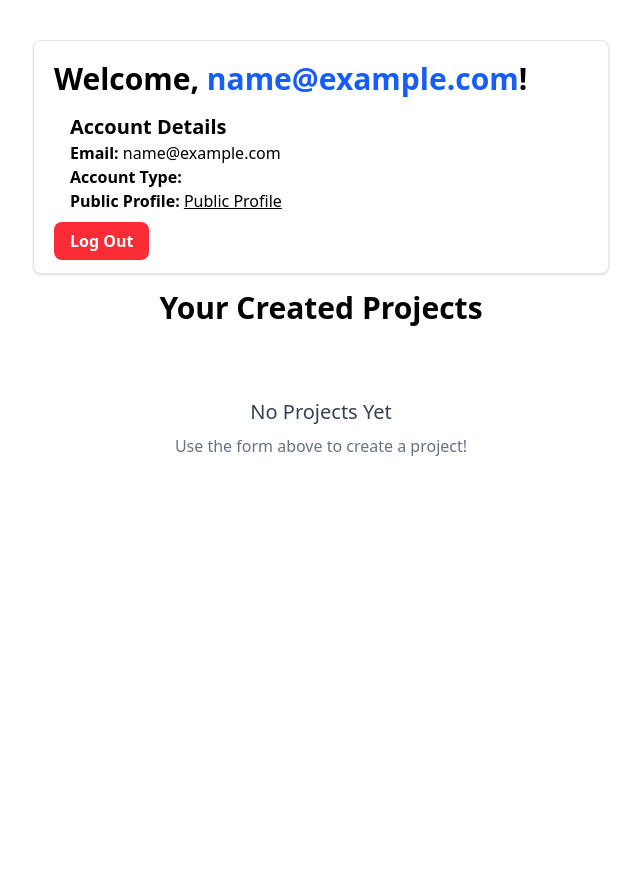
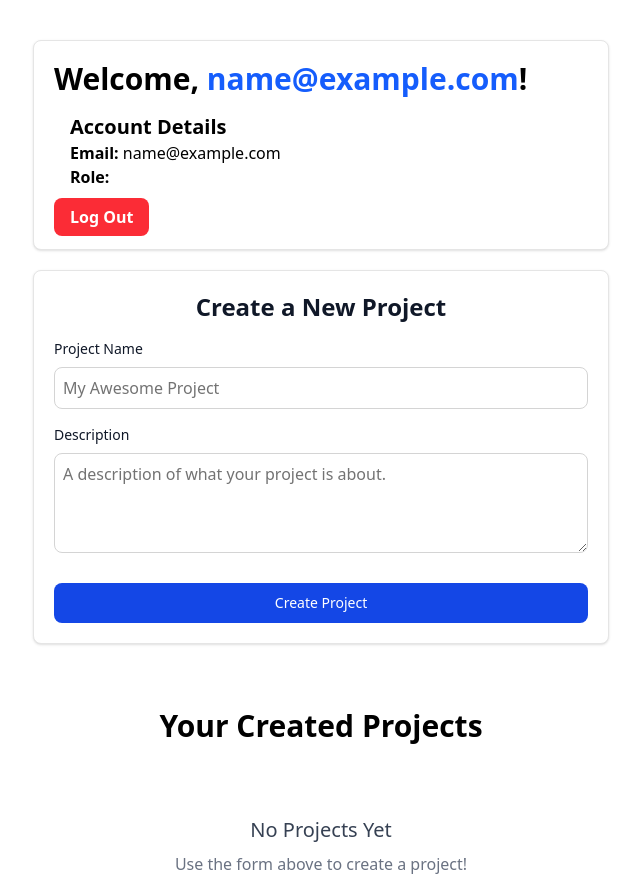
Before and after one commit to gigagrug/code-connect, a Flask app: page /profile in a window 1280 px wide. Shown: the part 65-939 px from the top of the page, without its empty margins (319-959 px from the left). Before the commit the page ends 521 px from the top, so only its background shows below. Run offline with Flask 3, Linux system fonts and the light colour scheme; the visitor is signed in with stand-in values (Sample User, id 1); style sheets or scripts are compiled from the project's sources.

Commit message:
role -> permissions, account_type -> role

```diff
--- a/api/auth.py
+++ b/api/auth.py
@@ -7,14 +7,14 @@
     email = request.form.get('email')
     password = request.form.get('password')
     password2 = request.form.get('password2')
-    account_type = request.form.get('account_type')
+    role = request.form.get('role')
 
-    role = 0
+    permission = 0
 
-    if account_type == '1':
-        role = 1
+    if role == '1':
+        permission = 1
 
-    if not all([email, password, password2, account_type]):
+    if not all([email, password, password2, role]):
         flash('All fields are required.', 'danger')
         return redirect(url_for('register'))
 
@@ -43,13 +43,13 @@
                 flash('An account with this email already exists.', 'warning')
             else:
                 insert_query = text(
-                    "INSERT INTO users (email, password, account_type, role) VALUES (:email, :password, :account_type, :role)"
+                    "INSERT INTO users (email, password, role, permission) VALUES (:email, :password, :role, :permission)"
                 )
                 params = {
                     "email": email,
                     "password": db_password,
-                    "account_type": int(account_type),
-                    "role": int(role)
+                    "role": int(role),
+                    "permission": int(permission)
                 }
                 connection.execute(insert_query, params)
                 connection.commit()
@@ -78,7 +78,7 @@
 
     try:
         with engine.connect() as connection:
-            query = text("SELECT id, email, password, account_type, role FROM users WHERE email = :email")
+            query = text("SELECT id, email, password, role, permission FROM users WHERE email = :email")
             result = connection.execute(query, {"email": email}).mappings().first()
 
             if result:
@@ -94,8 +94,8 @@
                     session.clear()
                     session['user_id'] = result.id
                     session['email'] = result.email
-                    session['account_type'] = result.account_type
                     session['role'] = result.role
+                    session['permission'] = result.permission
                     flash(f"Welcome back, {email}!", "success")
                     return redirect(url_for('profile'))
 
@@ -108,7 +108,7 @@
     return redirect(url_for('login'))
 
 def get_profile_data(engine):
-    if session['account_type'] == 3:
+    if session['role'] == 3:
         student_id = session['user_id']
         with engine.connect() as conn:
             student_query = text("""
@@ -130,7 +130,7 @@
                 pending_request = conn.execute(req_query, {"student_id": student_id}).first()
 
                 if not pending_request:
-                    inst_query = text("SELECT id, email FROM users WHERE account_type = 0 ORDER BY email")
+                    inst_query = text("SELECT id, email FROM users WHERE role = 0 ORDER BY email")
                     instructors = conn.execute(inst_query).all()
 
             assignments = get_projects_for_student(engine)
@@ -149,7 +149,7 @@
             user_query = text("""
                 SELECT id, name, email, bio
                 FROM users
-                WHERE id = :user_id AND account_type = 1
+                WHERE id = :user_id AND role = 1
             """)
             business_user = conn.execute(user_query, {"user_id": user_id}).mappings().first()
 
--- a/api/projects.py
+++ b/api/projects.py
@@ -6,7 +6,7 @@
         flash("You must be logged in to create a project.", "warning")
         return redirect(url_for('login'))
 
-    if session.get('role') != 1:
+    if session.get('permission') != 1:
         flash("You do not have permission to create projects.", "danger")
         return redirect(url_for('index'))
 
@@ -18,7 +18,7 @@
         flash("Project name and description are required.", "danger")
         return redirect(url_for('profile'))
 
-    status = 1 if session.get('account_type') == 0 else 0
+    status = 1 if session.get('role') == 0 else 0
 
     try:
         with engine.connect() as connection:
@@ -40,7 +40,7 @@
     return redirect(url_for('profile'))
 
 def approve_project(project_id, engine):
-    if session.get('account_type') != 0:
+    if session.get('role') != 0:
         flash("You do not have permission to perform this action.", "danger")
         return redirect(url_for('project_page', project_id=project_id))
 
@@ -74,13 +74,13 @@
             project_query = text("""
                 SELECT
                     p.id, p.name, p.description, p.status,
-                    u.email, u.account_type,
+                    u.email, u.role,
                     COUNT(t.id) AS team_count
                 FROM projects p
                 JOIN users u ON p.user_id = u.id
                 LEFT JOIN teams t ON p.id = t.project_id
                 WHERE p.user_id = :user_id
-                GROUP BY p.id, u.email, u.account_type
+                GROUP BY p.id, u.email, u.role
                 ORDER BY p.id DESC
             """)
             projects = connection.execute(project_query, {"user_id": user_id}).mappings().all()
@@ -98,7 +98,7 @@
             query = text("""
                 SELECT
                     p.id, p.name, p.description, p.status,
-                    u.email, u.account_type
+                    u.email, u.role
                 FROM projects p
                 JOIN users u ON p.user_id = u.id
                 ORDER BY p.id DESC
@@ -179,7 +179,7 @@
                 SELECT
                     p.id, p.name, p.description, p.status,
                     p.project_link, p.github_link,
-                    u.email, u.account_type, u.id as user_id
+                    u.email, u.role, u.id as user_id
                 FROM projects p
                 JOIN users u ON p.user_id = u.id
                 WHERE p.id = :project_id
--- a/main.py
+++ b/main.py
@@ -191,7 +191,7 @@
 
 @app.route('/userMgt')
 def user_mgt():
-    if 'user_id' not in session or session.get('account_type') != 0:
+    if 'user_id' not in session or session.get('role') != 0:
         flash("Access restricted to instructors.", "danger")
         return redirect(url_for('profile'))
     return get_user_mgt_data(engine)
--- a/schema/data/0_data.sql
+++ b/schema/data/0_data.sql
@@ -1,5 +1,5 @@
 INSERT INTO `users`
-	(`name`, `email`, `password`, `account_type`, `role`, `bio`, `instructor_id`, `graduation`)
+	(`name`, `email`, `password`, `role`, `permission`, `bio`, `instructor_id`, `graduation`)
 VALUES
 	('Dr. Evelyn Reed', 'i1@i.com', '1', 0, 0, 'Professor of Computer Science with a focus on AI and machine learning.', NULL, NULL),
 	('Dr. Samuel Chen', 'i2@i.com', '1', 0, 0, 'Specializing in database systems and web application architecture.', NULL, NULL),
--- a/templates/frags/shell.html
+++ b/templates/frags/shell.html
@@ -22,7 +22,7 @@
         <ul class="flex flex-row space-x-4 font-medium">
           {% if 'email' in session %}
             <a href="/profile" class="text">Profile</a>
-            {% if session['email'] and session.get('account_type') in [0] %}
+            {% if session['email'] and session.get('role') in [0] %}
               <a href="/userMgt" class="text">UserMgt</a>
             {% endif %}
           {% else %}
--- a/templates/profile.html
+++ b/templates/profile.html
@@ -7,22 +7,24 @@
       <h3 class="text text-xl font-semibold">Account Details</h3>
       <p class="text"><strong>Email:</strong> {{ session.email }}</p>
       <p class="text">
-        <strong>Account Type:</strong>
-        {% if session.account_type == 0 %}
+        <strong>Role:</strong>
+        {% if session.role == 0 %}
           Instructor
-        {% elif session.account_type == 1 %}
+        {% elif session.role == 1 %}
           Business
-        {% elif session.account_type == 2 %}
+        {% elif session.role == 2 %}
           Alumni
-        {% elif session.account_type == 3 %}
+        {% elif session.role == 3 %}
           Student
         {% endif %}
       </p>
-      <p class="text">
-        <strong>Public Profile:</strong>
-        <a href="/business/{{ session.user_id }}" class="underline"> Public Profile </a>
-      </p>
-      {% if session.account_type == 3 and student_info.instructor_id %}
+      {% if session.role == 1 %}
+        <p class="text">
+          <strong>Public Profile:</strong>
+          <a href="/business/{{ session.user_id }}" class="underline"> Public Profile </a>
+        </p>
+      {% endif %}
+      {% if session.role == 3 and student_info.instructor_id %}
         <p class="text"><strong>Assigned Instructor:</strong> {{ student_info.instructor_email }}</p>
       {% endif %}
     </div>
@@ -31,7 +33,7 @@
     </div>
   </div>
 
-  {% if session.account_type == 3 %}
+  {% if session.role == 3 %}
     {% if not student_info.instructor_id %}
       <div class="card mx-auto mt-5 mb-12 max-w-xl p-5">
         <h3 class="text mb-4 text-center text-2xl font-semibold">Join an Instructor</h3>
@@ -60,7 +62,7 @@
   {% endif %}
 
   {# For Project Creators: Show the "Create Project" form #}
-  {% if session['email'] and session.get('role') == 1 %}
+  {% if session['email'] and session.get('permission') == 1 %}
     <div class="card mx-auto mt-5 mb-12 max-w-xl p-5">
       <h3 class="mb-4 text-center text-2xl font-semibold text-gray-900 dark:text-white">Create a New Project</h3>
       <form action="/projects/create" method="POST">
@@ -79,7 +81,7 @@
 
   <div class="container mx-auto p-4">
     {# For Students: Show team assignments #}
-    {% if session.account_type == 3 %}
+    {% if session.role == 3 %}
       <h2 class="text mb-6 text-center text-3xl font-bold">Your Team Assignments</h2>
       <div class="space-y-6">
         {% for item in assignments %}
@@ -123,11 +125,11 @@
                 <p class="text-sm text-gray-500 dark:text-gray-300">
                   Account Type:
                   <span class="font-medium text-blue-600 dark:text-blue-400">
-                    {% if project.account_type == 0 %}
+                    {% if project.role == 0 %}
                       Instructor
-                    {% elif project.account_type == 1 %}
+                    {% elif project.role == 1 %}
                       Business
-                    {% elif project.account_type == 2 %}
+                    {% elif project.role == 2 %}
                       Alumni
                     {% endif %}
                   </span>
--- a/templates/register.html
+++ b/templates/register.html
@@ -3,8 +3,8 @@
 {% block content %}
   <form action="/register" method="POST" class="card text mx-auto mt-6 max-w-[500px] space-y-4 p-5">
     <h1 class="mb-2 text-center text-2xl font-bold">Register</h1>
-    <label class="mb-2 block text-sm font-bold" for="account_type"> Account Type </label>
-    <select id="account_type" name="account_type" class="input card shadow-none">
+    <label class="mb-2 block text-sm font-bold" for="role"> Account Type </label>
+    <select id="role" name="role" class="input card shadow-none">
       <option value="" disabled selected>Select Account Type</option>
       <option value="0">Instructor</option>
       <option value="1">Business</option>
```
Also changed, not shown: api/invite.py (+4 -4 lines), api/mgt.py (+4 -4 lines), templates/admin/admin.html (+17 -44 lines), templates/index.html (+6 -6 lines), templates/project.html (+5 -5 lines), README.md, schema/migrations/1_schema.sql.
